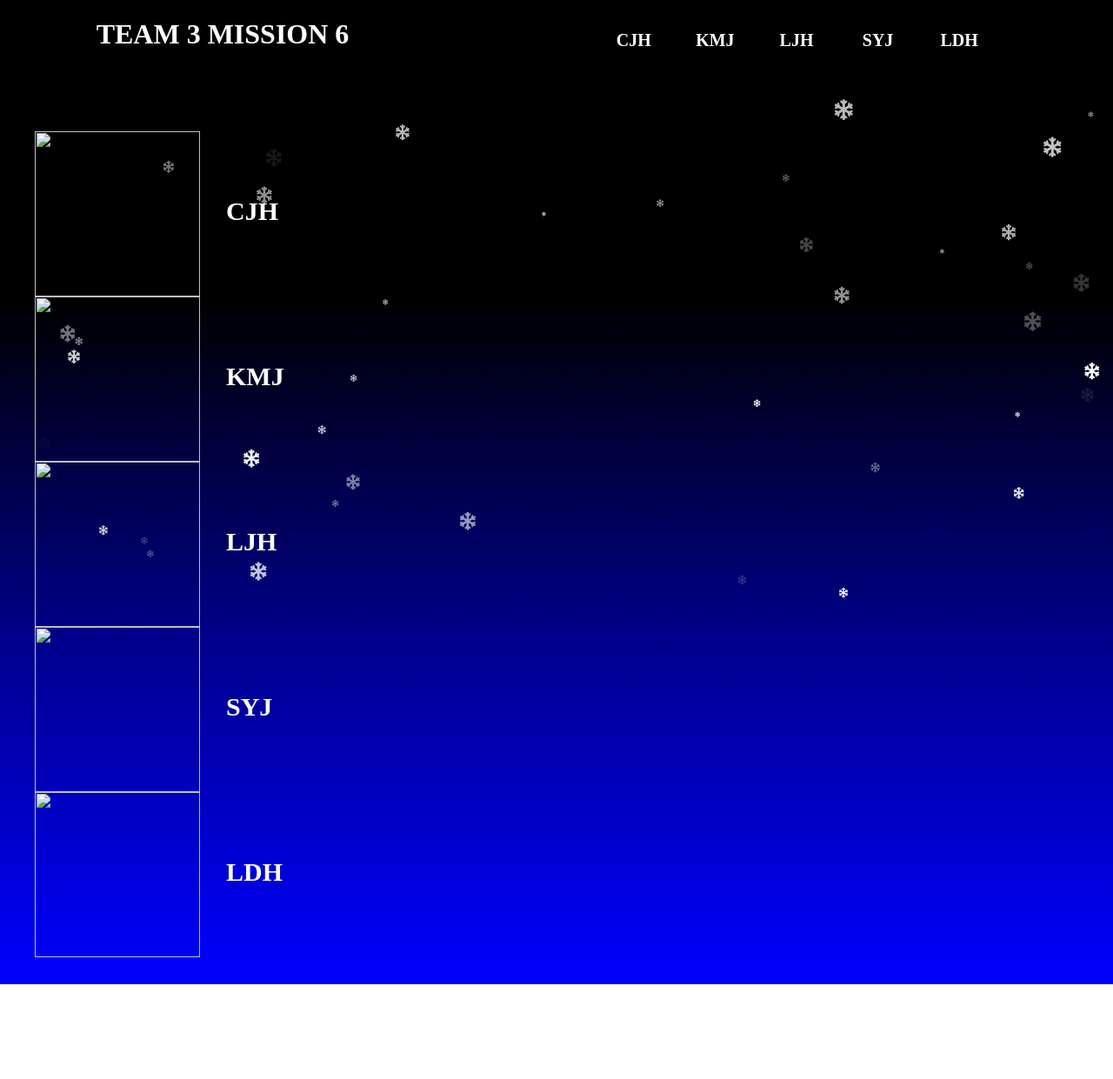
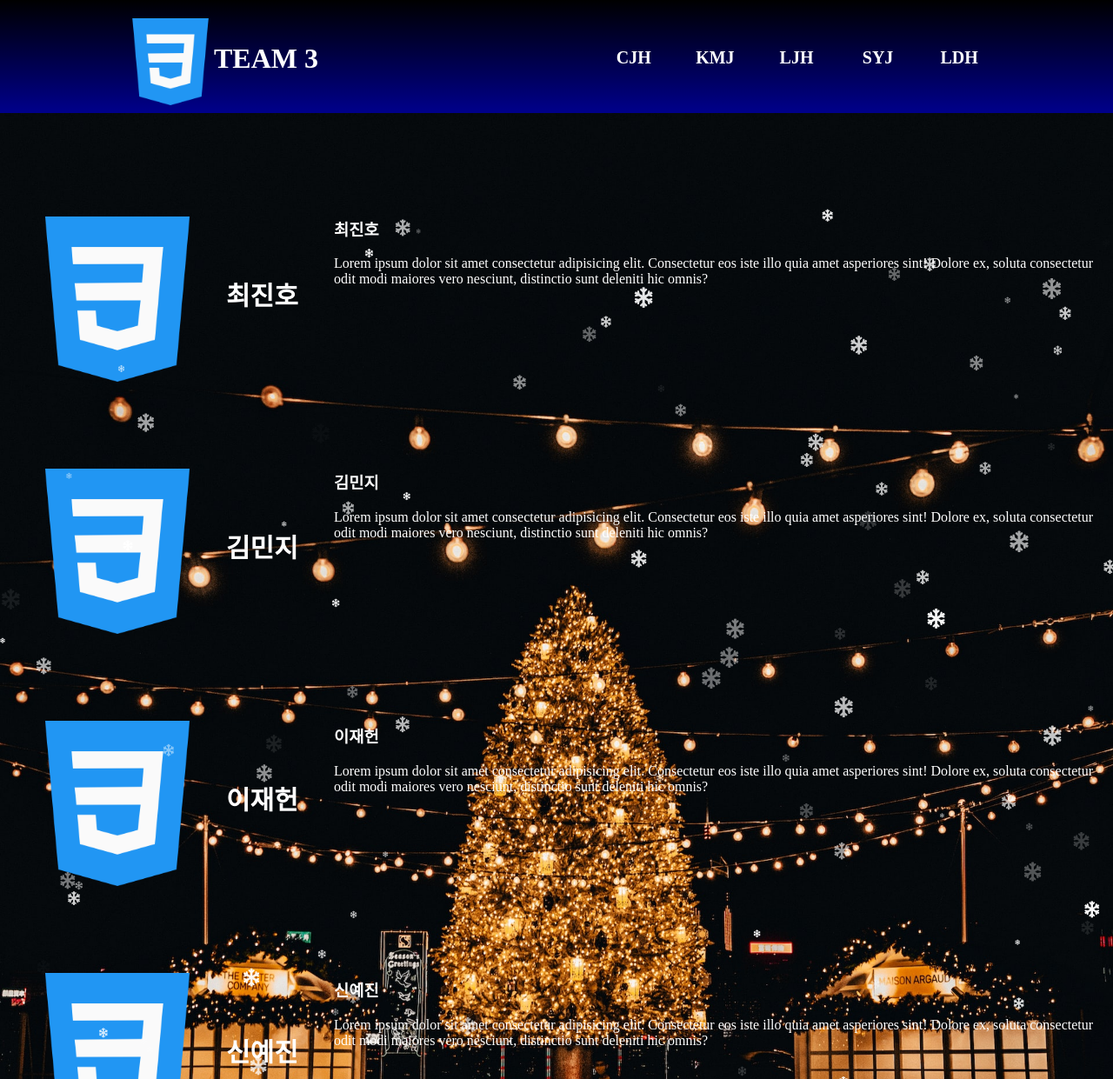
Before and after one commit to fenix302/mission07_team03, a plain HTML site: page index.html in a window 1280 px wide. Shown: the top 1241 px of the page at 87% size. Before the commit the page ends 1132 px from the top, so only its background shows below. Drawn offline with Linux system fonts and the light colour scheme.

Commit message:
Team3 main

```diff
--- a/team.css
+++ b/css/team.css
@@ -9,21 +9,30 @@ body {
 	width: 100vw;
 	height: 1000px;
 	margin: 0;
-	background-color: rgba(0, 0, 0, 1);
-	background: linear-gradient(to bottom, black 30%, darkblue , blue);
+	background-image: url(../resources/Team3/images/chrismas.jpg);
+	background-repeat: no-repeat;
+	background-size: cover;
 }
 
 .team_title{
+	margin-bottom: 100px;
 	text-align: center;
 	width: 100vw;
-	height: 100px;
+	height: 130px;
 	color: white;
+	background: linear-gradient(to bottom, black, darkblue);
 }
 
 .team_title>h1{
 	width: 40vw;
 	height: 100%;
 	display: inline-block;
+}
+
+h1>img{
+	vertical-align: middle;
+	width: 100px;
+	height: 100px;
 }
 
 .team_title>ul{
@@ -41,7 +50,7 @@ body {
 .team_title>ul>li>a{
 	font-size: 20px;
 	font-weight: bold;
-	line-height: 60px;
+	line-height: 100px;
 	text-decoration: none;
 	color: white;
 }
@@ -52,14 +61,15 @@ body {
 
 .leftbody{
 	float: left;
-	width: 70vw;
-	height: 1000px;
+	width: 30vw;
+	height: 100%;
 	/* background-color: white; */
 }
 
 .leftbody>ul>li{
 	width: 100%;
 	height: 190px;
+	margin-bottom: 100px;
 	font-size: 30px;
 	font-weight: bold;
 	line-height: 190px;
@@ -72,11 +82,20 @@ body {
 	vertical-align: middle;
 }
 
+.leftbody>ul>li>span{
+	margin-left: 150px;
+}
+
 .rightbody{
 	float: right;
-	width: 30vw;
+	width: 70vw;
 	height: 1000px;
-	/* background-color: aqua; */
+
+}
+
+.rightbody>div{
+	width: 70vw;
+	height: 273px;
 }
 
 .fa-snowflake {
@@ -87,6 +106,6 @@ body {
 
 @keyframes fall {
 	to {
-		transform: translateY(90vh);
+		transform: translateY(140vh);   /*눈이 최종적으로 떨어질 수 있는 y값 조절*/
 	}
 }
--- a/index.html
+++ b/index.html
@@ -6,12 +6,12 @@
     <meta name="viewport" content="width=device-width, initial-scale=1.0">
     <title>Document</title>
     <link rel="stylesheet" href="https://cdnjs.cloudflare.com/ajax/libs/font-awesome/5.15.3/css/all.min.css" integrity="sha512-iBBXm8fW90+nuLcSKlbmrPcLa0OT92xO1BIsZ+ywDWZCvqsWgccV3gFoRBv0z+8dLJgyAHIhR35VZc2oM/gI1w==" crossorigin="anonymous" />
-    <link rel="stylesheet" href="team.css">
-    <script src="team.js"></script>
+    <link rel="stylesheet" href="css/team.css">
+    <script src="javascript/team.js"></script>
 </head>
 <body>
     <div class="team_title">
-        <h1>TEAM 3 MISSION 6</h1>
+        <h1><img src="resources/Team3/images/team_logo2.png" alt="3팀">TEAM 3</h1>
         <ul>
             <li><a href="#">CJH</a></li>
             <li><a href="#">KMJ</a></li>
@@ -23,14 +23,36 @@
     <div class="mainbody">
         <div class="leftbody">
             <ul>
-                <li><a href="#"><img src="#" alt="">CJH</a></li>
-                <li><a href="#"><img src="#" alt="">KMJ</a></li>
-                <li><a href="#"><img src="#" alt="">LJH</a></li>
-                <li><a href="#"><img src="#" alt="">SYJ</a></li>
-                <li><a href="#"><img src="#" alt="">LDH</a></li>
+                <li><a href="#"><img src="resources/Team3/images/team_logo2.png" alt="">최진호</a></li>
+                <li><a href="#"><img src="resources/Team3/images/team_logo2.png" alt="">김민지</a></li>
+                <li><a href="#"><img src="resources/Team3/images/team_logo2.png" alt="">이재헌</a></li>
+                <li><a href="#"><img src="resources/Team3/images/team_logo2.png" alt="">신예진</a></li>
+                <li><a href="#"><img src="resources/Team3/images/team_logo2.png" alt="">이도현</a></li>
             </ul>
         </div>
-        <div class="rightbody"></div>
+        <div class="rightbody">
+            <div>
+                <h3>최진호</h3>
+                <p>Lorem ipsum dolor sit amet consectetur adipisicing elit. Consectetur eos iste illo quia amet asperiores sint! Dolore ex, soluta consectetur odit modi maiores vero nesciunt, distinctio sunt deleniti hic omnis?</p>
+            </div>
+            <div>
+                <h3>김민지</h3>
+                <p>Lorem ipsum dolor sit amet consectetur adipisicing elit. Consectetur eos iste illo quia amet asperiores sint! Dolore ex, soluta consectetur odit modi maiores vero nesciunt, distinctio sunt deleniti hic omnis?</p>
+            </div>
+            <div>
+                <h3>이재헌</h3>
+                <p>Lorem ipsum dolor sit amet consectetur adipisicing elit. Consectetur eos iste illo quia amet asperiores sint! Dolore ex, soluta consectetur odit modi maiores vero nesciunt, distinctio sunt deleniti hic omnis?</p>
+            </div>
+            <div>
+                <h3>신예진</h3>
+                <p>Lorem ipsum dolor sit amet consectetur adipisicing elit. Consectetur eos iste illo quia amet asperiores sint! Dolore ex, soluta consectetur odit modi maiores vero nesciunt, distinctio sunt deleniti hic omnis?</p>
+            </div>
+            <div>
+                <h3>이도현</h3>
+                <p>Lorem ipsum dolor sit amet consectetur adipisicing elit. Consectetur eos iste illo quia amet asperiores sint! Dolore ex, soluta consectetur odit modi maiores vero nesciunt, distinctio sunt deleniti hic omnis?</p>
+            </div>
+
+        </div>
 
     </div>
 </body>
--- a/team.js
+++ b/javascript/team.js
@@ -1,17 +1,20 @@
-setInterval(createSnow, 100);
+//눈이 생성되는 시간. 줄일수록 내리는 눈의 양이 많아짐.
+setInterval(createSnow, 50);
 
+//눈 생성 함수
 function createSnow() {
    const snow = document.createElement('i');
    snow.classList.add('fas');
    snow.classList.add('fa-snowflake');
    snow.style.left = Math.random() * window.innerWidth + 'px';
    snow.style.animationDirection = Math.random() * 3 + 2 + 's';
-   snow.style.opacity = Math.random();
-   snow.style.fontSize = Math.random() * 20 + 5 + 'px';
+   snow.style.opacity = Math.random(); //눈의 선명도 랜덤화
+   snow.style.fontSize = Math.random() * 20 + 5 + 'px'; //눈의 사이즈 조절
 
    document.body.appendChild(snow);
 
+//눈이 제거되는 시간 조절
    setTimeout(() => {
       snow.remove();
-   }, 4000);
+   }, 5000);
 }
```
Also changed, not shown: resources/Team3/images/chrismas.jpg (added).
